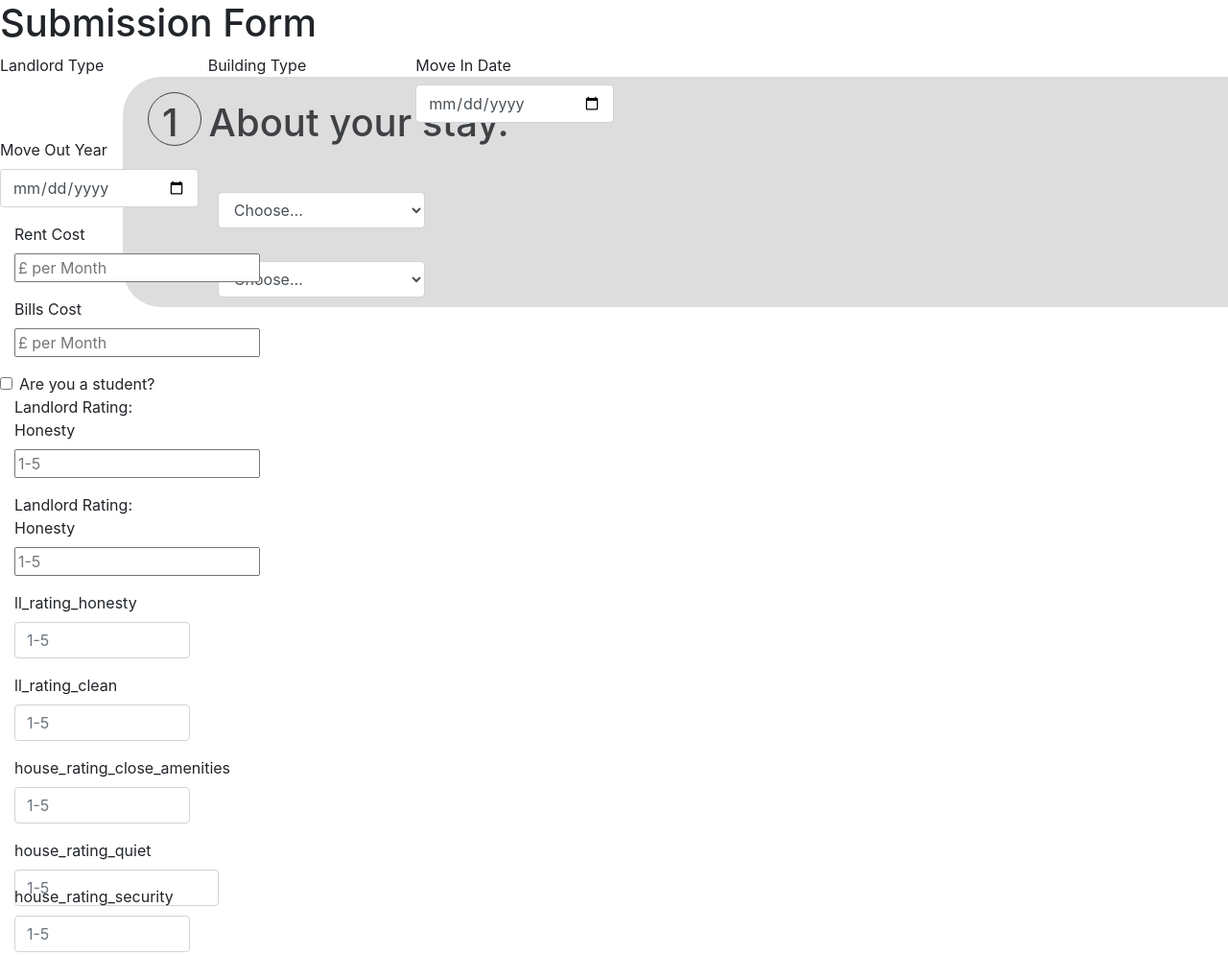
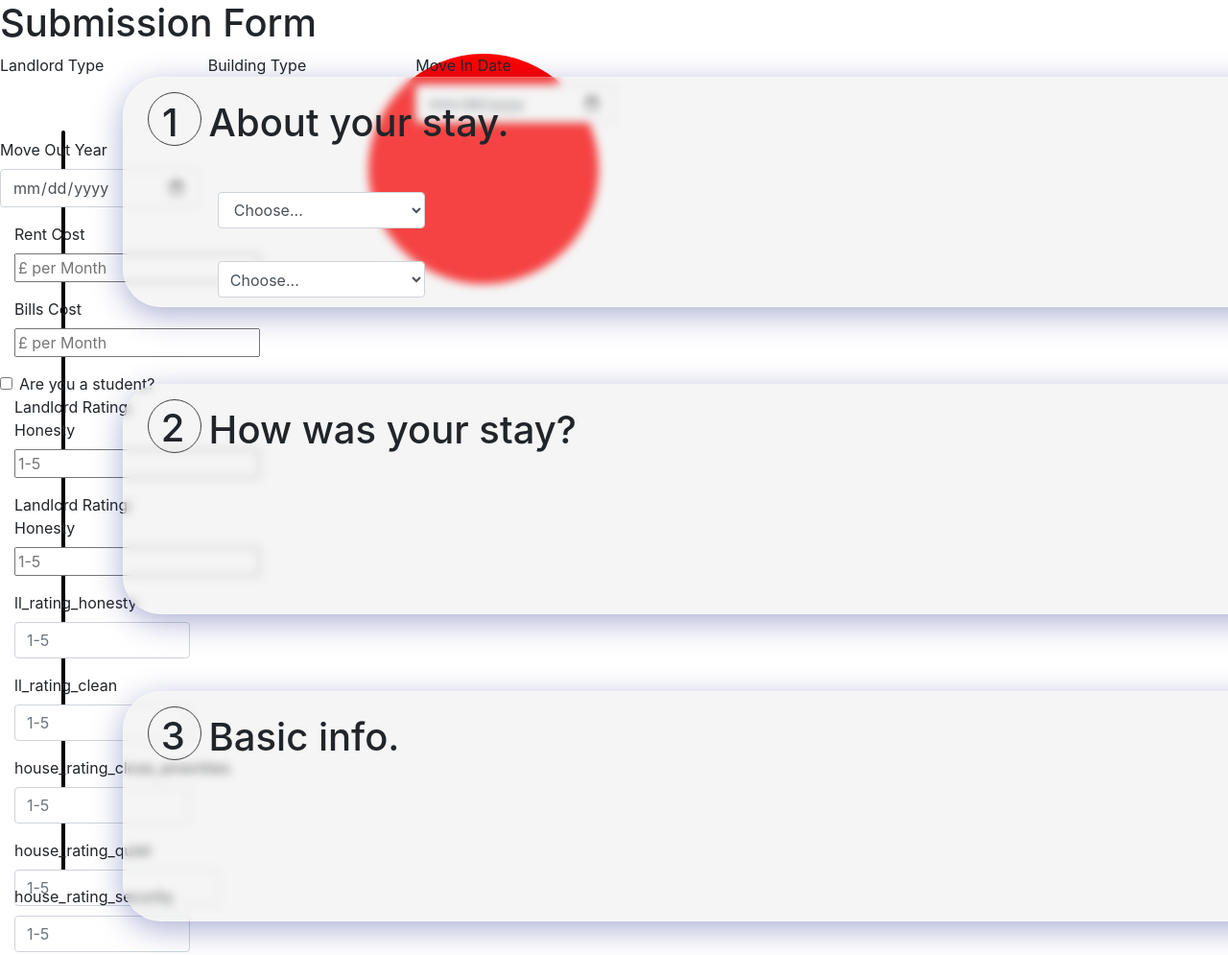
Before and after one commit to blueriver212/homeadvisor, a website: page insert_data_form.html in a window 1280 px wide. Shown: the top 995 px of the page at 96% size. Drawn offline with nearby package versions, Linux system fonts and the light colour scheme.

Commit message:
form boxes added

```diff
--- a/insert_data_form.html
+++ b/insert_data_form.html
@@ -19,11 +19,49 @@
         .formbox1{
           height: 30vh;
           width: 170vh;
-          background-color: #88888849;
+          background: rgba(221, 221, 221, 0.3);
+          box-shadow: 0 8px 32px 0 rgba( 31, 38, 135, 0.37 );
+          backdrop-filter: blur( 5px );
+          -webkit-backdrop-filter: blur( 5px );
+          border-radius: 10px;
+          border: 1px solid rgba( 255, 255, 255, 0.18 );
           border-radius: 5vh;
           position: absolute;
           top: 10%;
-          left: 10%
+          left: 10%;
+          z-index: 1
+        }
+
+        .formbox2{
+          height: 30vh;
+          width: 170vh;
+          background: rgba(221, 221, 221, 0.3);
+          box-shadow: 0 8px 32px 0 rgba( 31, 38, 135, 0.37 );
+          backdrop-filter: blur( 5px );
+          -webkit-backdrop-filter: blur( 5px );
+          border-radius: 10px;
+          border: 1px solid rgba( 255, 255, 255, 0.18 );
+          border-radius: 5vh;
+          position: absolute;
+          top: 50%;
+          left: 10%;
+          z-index: 1
+        }
+
+        .formbox3{
+          height: 30vh;
+          width: 170vh;
+          background: rgba(221, 221, 221, 0.3);
+          box-shadow: 0 8px 32px 0 rgba( 31, 38, 135, 0.37 );
+          backdrop-filter: blur( 5px );
+          -webkit-backdrop-filter: blur( 5px );
+          border-radius: 10px;
+          border: 1px solid rgba( 255, 255, 255, 0.18 );
+          border-radius: 5vh;
+          position: absolute;
+          top: 90%;
+          left: 10%;
+          z-index: 1
         }
 
         .formcircle1{
@@ -38,44 +76,137 @@
           border-color: rgb(65, 65, 65)
         }
 
+        .formcircle2{
+          height: 7vh;
+          width: 7vh;
+          position: absolute;
+          top: 52%;
+          left: 12%;
+          border-radius: 50%;
+          border: 0.2vh solid;
+          z-index: 2;
+          border-color: rgb(65, 65, 65)
+        }
+
+        .formcircle3{
+          height: 7vh;
+          width: 7vh;
+          position: absolute;
+          top: 92%;
+          left: 12%;
+          border-radius: 50%;
+          border: 0.2vh solid;
+          z-index: 2;
+          border-color: rgb(65, 65, 65)
+        }
+
+        .formtitle2{
+          position: absolute;
+          left: 13.1%;
+          top: 52.8%;
+          z-index: 2
+        }
+
         .formtitle1{
           position: absolute;
           left: 13.2%;
           top: 13%;
+          z-index: 2
+        }
+
+        .formtitle3{
+          position: absolute;
+          left: 13.1%;
+          top: 92.9%;
+          z-index: 2
         }
 
         #house_rating_quiet{
           position: absolute;
-          color: red
+          color: red;
+          z-index: 0
         }
 
         #building_type{
           position: absolute;
           top: 200%;
-          left: 7%
+          left: 7%;
+          z-index: 2
         }
 
         #ll_type{
           position: absolute;
           top: 300%;
-          left: 107%
+          left: 107%;
+          padding: 1vh;
+          z-index: 2
         }
 
         .formsubtitle{
           position: absolute;
           top: 13%;
-          left: 17%
+          left: 17%;
+          z-index: 2
+        }
+
+        .formsubtitle2{
+          position: absolute;
+          top: 53%;
+          left: 17%;
+          z-index: 2
+        }
+
+        .formsubtitle3{
+          position: absolute;
+          top: 93%;
+          left: 17%;
+          z-index: 2
+        }
+
+        .circle0{
+          height: 30vh;
+          width: 30vh;
+          border-radius: 50%;
+          background-color: red;
+          position: absolute;
+          left: 30%;
+          z-index: 0
+        }
+
+        .progressLine{
+          height: 100vh;
+          width: 0.5vh;
+          background-color: black;
+          border-radius: 20vh;
+          position: absolute;
+          left: 5%;
+          top: 17%
         }
 
     </style>
 </head>
 <body>
   <h1 class="title">Submission Form</h1>
+
   <h1 class="formtitle1">1</h1>
   <h1 class="formsubtitle">About your stay.</h1>
 
+  <h1 class="formtitle2">2</h1>
+  <h1 class="formsubtitle2">How was your stay?</h1>
+
+  <h1 class="formtitle3">3</h1>
+  <h1 class="formsubtitle3">Basic info.</h1>
+
+  <div class="progressLine"></div>
+  <div class="circle0"></div>
+
   <div class="formcircle1"></div>
+  <div class="formcircle2"></div>
+  <div class="formcircle3"></div>
+
   <div class="formbox1"></div>
+  <div class="formbox2"></div>
+  <div class="formbox3"></div>
     <article>
         <div class="form-row">
           <div class="form-group col-md-4">
```
